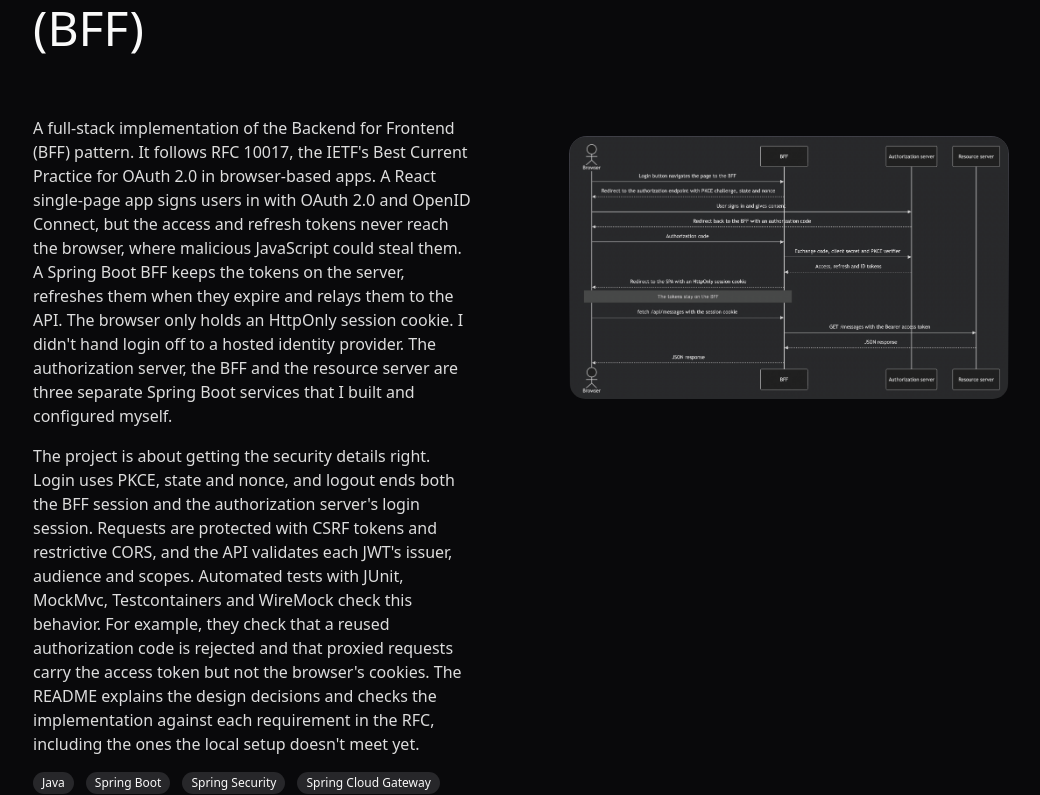
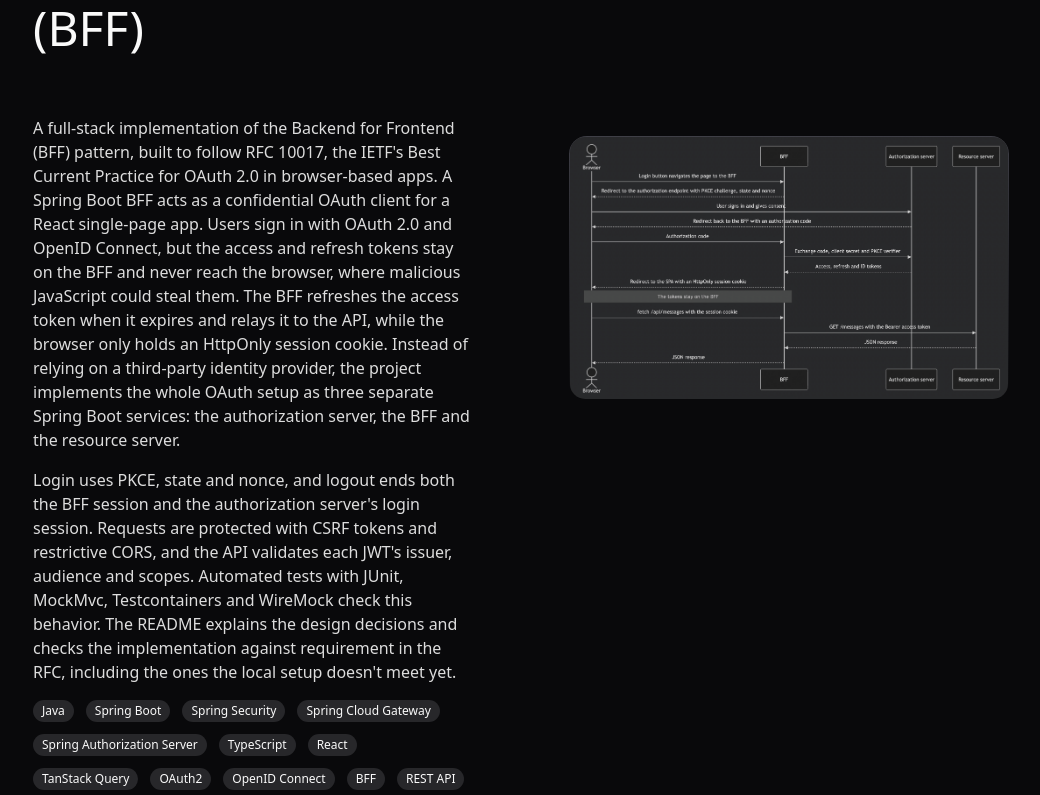
Before and after one commit to pinkkila/pinkkila-website, a React (Vite) app: page /projects in a window 1280 px wide. Shown: the part 1468-2263 px from the top of the page, without its empty margins (119-1159 px from the left). Built offline with nearby package versions, Linux system fonts and the light colour scheme.

Commit message:
modify bff project

```diff
--- a/src/components/Projects.tsx
+++ b/src/components/Projects.tsx
@@ -130,31 +130,28 @@ export default function Projects() {
           description={
             <>
               <p className="text-foreground/88">
-                A full-stack implementation of
-                the Backend for Frontend (BFF) pattern. It follows RFC 10017,
-                the IETF's Best Current Practice for OAuth 2.0 in browser-based
-                apps. A React single-page app signs users in with OAuth 2.0 and
-                OpenID Connect, but the access and refresh tokens never reach
-                the browser, where malicious JavaScript could steal them. A
-                Spring Boot BFF keeps the tokens on the server, refreshes them
-                when they expire and relays them to the API. The browser only
-                holds an HttpOnly session cookie. I didn't hand login off to a
-                hosted identity provider. The authorization server, the BFF and
-                the resource server are three separate Spring Boot services that
-                I built and configured myself.
+                A full-stack implementation of the Backend for Frontend (BFF)
+                pattern, built to follow RFC 10017, the IETF's Best Current
+                Practice for OAuth 2.0 in browser-based apps. A Spring Boot BFF
+                acts as a confidential OAuth client for a React single-page app.
+                Users sign in with OAuth 2.0 and OpenID Connect, but the access
+                and refresh tokens stay on the BFF and never reach the browser,
+                where malicious JavaScript could steal them. The BFF refreshes
+                the access token when it expires and relays it to the API, while
+                the browser only holds an HttpOnly session cookie. Instead of
+                relying on a third-party identity provider, the project
+                implements the whole OAuth setup as three separate Spring Boot
+                services: the authorization server, the BFF and the resource
+                server.
               </p>
               <p className="text-foreground/88">
-                The project is about getting the security details right. Login
-                uses PKCE, state and nonce, and logout ends both the BFF session
+                Login uses PKCE, state and nonce, and logout ends both the BFF session
                 and the authorization server's login session. Requests are
                 protected with CSRF tokens and restrictive CORS, and the API
                 validates each JWT's issuer, audience and scopes. Automated
                 tests with JUnit, MockMvc, Testcontainers and WireMock check
-                this behavior. For example, they check that a reused
-                authorization code is rejected and that proxied requests carry
-                the access token but not the browser's cookies. The README
-                explains the design decisions and checks the implementation
-                against each requirement in the RFC, including the ones the
+                this behavior. The README explains the design decisions and checks the implementation
+                against requirement in the RFC, including the ones the
                 local setup doesn't meet yet.
               </p>
             </>
```
